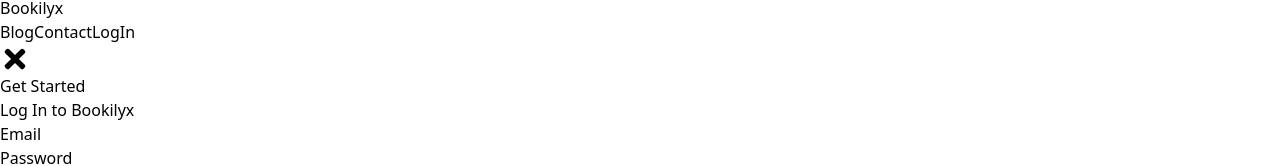
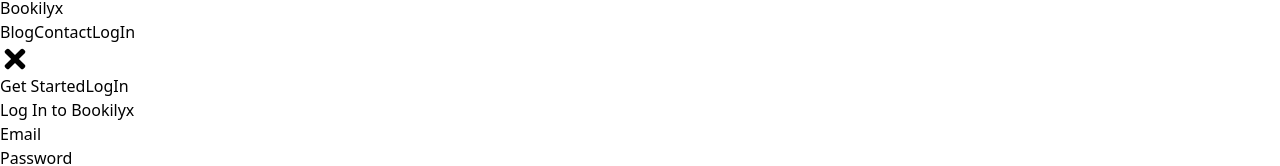
Before and after one commit to YashRijhwani/bookregist, a React (Vite) app in the folder client/: page /login in a window 1280 px wide. Both pictures are taken after a click on the element 640 px from the left and 1343 px from the top of the page. Shown: the part 1284-1450 px from the top of the page. Built offline with nearby package versions, Linux system fonts and the light colour scheme.

Commit message:
Add: UI bug fix & cors

```diff
--- a/client/src/components/Navbar/index.jsx
+++ b/client/src/components/Navbar/index.jsx
@@ -149,7 +149,7 @@
             <li>
               <Link
                 to={`/savedbooks`}
-                className={`px-4 cursor-pointer font-medium py-6 hover:bg-black text-center duration-200 my-10`}
+                className={`bg-orange-500 hover:bg-orange-700 text-white font-bold py-2 px-4 rounded focus:outline-none focus:shadow-outline my-10`}
               >
                 Saved Books
               </Link>
@@ -160,15 +160,23 @@
               onClick={handleLogout}
               className={`bg-white hover:bg-gray-200 text-black font-bold py-2 px-4 rounded focus:outline-none focus:shadow-outline my-10`}
             >
-              Logout
+              LogOut
             </button>
           ) : (
+            <>
               <Link
                 to={`/register`}
                 className={`bg-blue-500 hover:bg-blue-700 text-white font-bold py-2 px-4 rounded focus:outline-none focus:shadow-outline my-10`}
               >
                 Get Started
               </Link>
+              <Link
+                to={`/login`}
+                className={`bg-white hover:bg-gray-200 text-black font-bold py-2 px-4 rounded focus:outline-none focus:shadow-outline my-10`}
+              >
+                LogIn
+              </Link>
+            </>
           )}
         </ul>
       ) : null}
```
Also changed, not shown: 1 other file (tests, documents, lock files or other folders). Lines whose indentation alone changed are shown as unchanged.
